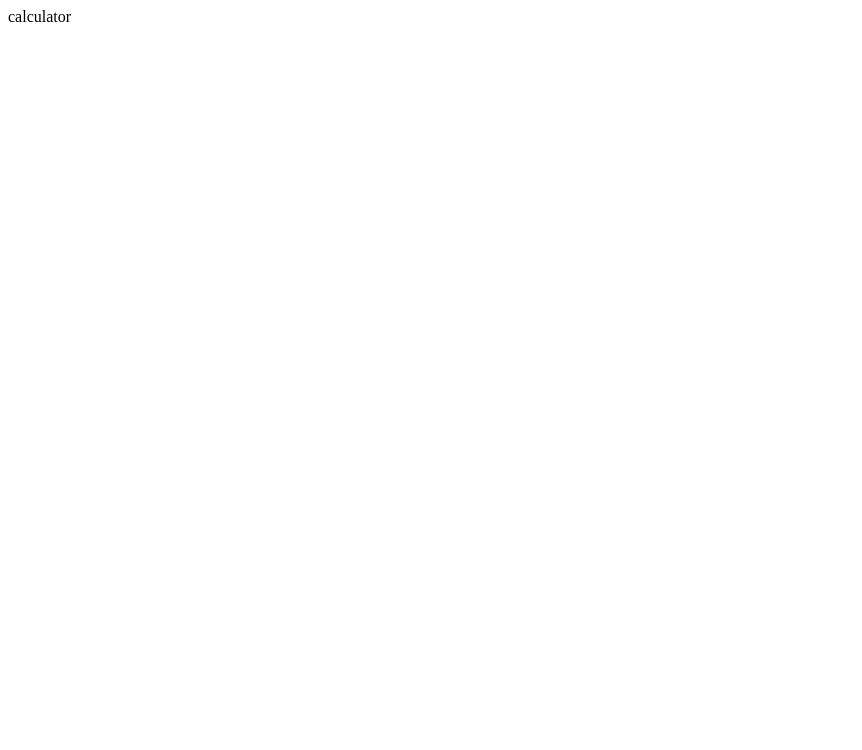
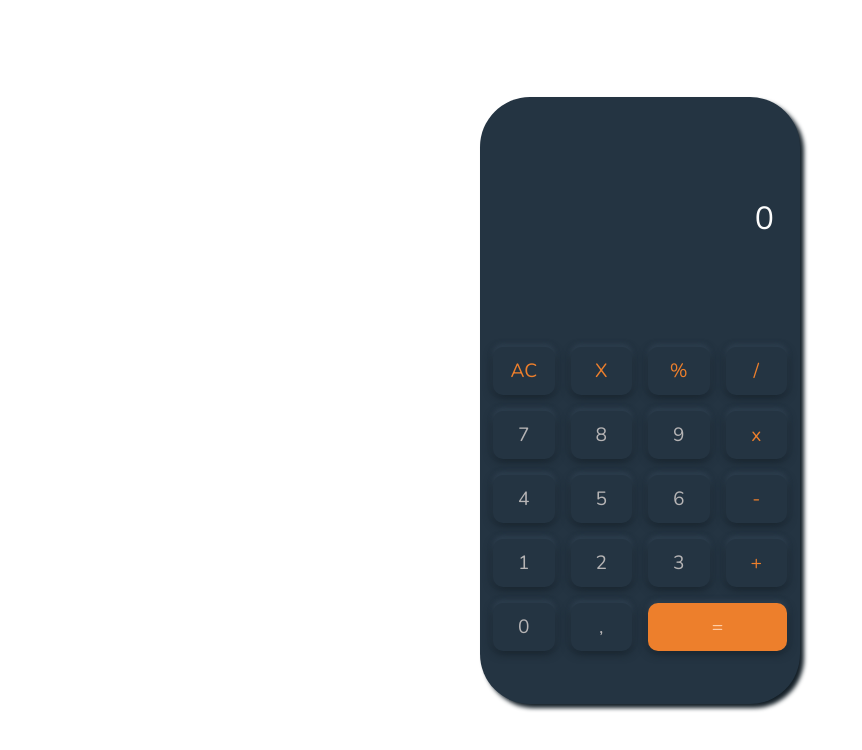
Before and after one commit to Cristlopezr/React-simple-calculator, a React (Vite) app: page / in a window 1280 px wide. Shown: the top 750 px of the page, without its empty margins (0-862 px from the left). Built offline with nearby package versions, Linux system fonts and the light colour scheme.

Commit message:
css ready

```diff
--- a/src/Calculator.jsx
+++ b/src/Calculator.jsx
@@ -1,5 +1,13 @@
-import React from 'react';
+import { ButtonGrid, Screen } from './components';
+import { useCalculate } from './hooks/useCalculate';
 
 export const Calculator = () => {
-	return <div>calculator</div>;
+	const { result, operation, action, onAddNumber, onClickAction } = useCalculate();
+
+	return (
+		<div className='calculator'>
+			<Screen result={result} operation={operation} />
+			<ButtonGrid onAddNumber={onAddNumber} onClickAction={onClickAction} />
+		</div>
+	);
 };
--- /dev/null
+++ b/src/components/Button.jsx
@@ -0,0 +1,7 @@
+export const Button = ({ digit, classes, handleClick }) => {
+	return (
+		<button onClick={() => handleClick(digit)} className={`${classes}`}>
+			{digit}
+		</button>
+	);
+};
--- /dev/null
+++ b/src/components/ButtonGrid.jsx
@@ -0,0 +1,41 @@
+import { Button } from './Button';
+import { calculator, actionTypes } from '../helpers';
+
+const classNames = {
+	equalButton: 'equal',
+	actionButton: 'action-btn',
+	digitButton: 'digitButton',
+};
+
+const equal = '=';
+
+export const ButtonGrid = ({ onAddNumber, onClickAction }) => {
+	return (
+		<div className='calculator__buttons'>
+			{calculator.map(digit =>
+				actionTypes.includes(digit) ? (
+					<Button
+						key={digit}
+						digit={digit}
+						classes={`${classNames.actionButton} ${classNames.digitButton}`}
+						handleClick={onClickAction}
+					/>
+				) : digit === equal ? (
+					<Button
+						key={digit}
+						digit={digit}
+						classes={`${classNames.equalButton} ${classNames.digitButton}`}
+						handleClick={onClickAction}
+					/>
+				) : (
+					<Button
+						key={digit}
+						digit={digit}
+						classes={classNames.digitButton}
+						handleClick={onAddNumber}
+					/>
+				)
+			)}
+		</div>
+	);
+};
--- /dev/null
+++ b/src/components/Screen.jsx
@@ -0,0 +1,8 @@
+export const Screen = ({ result, operation }) => {
+	return (
+		<div className='calculator__screen'>
+			<p className='screen__result'>{result}</p>
+			<p className='screen__operation'>{operation}</p>
+		</div>
+	);
+};
--- a/src/components/index.js
+++ b/src/components/index.js
@@ -1 +1,3 @@
-/* export * from './AddCategory'; */
+export * from './Button';
+export * from './ButtonGrid';
+export * from './Screen';
--- /dev/null
+++ b/src/helpers/actionTypes.js
@@ -0,0 +1 @@
+export const actionTypes = ['AC', 'X', '%', '/', 'x', '-', '+'];
--- /dev/null
+++ b/src/helpers/calculatorButtonText.js
@@ -0,0 +1,21 @@
+export const calculator = [
+	'AC',
+	'X',
+	'%',
+	'/',
+	'7',
+	'8',
+	'9',
+	'x',
+	'4',
+	'5',
+	'6',
+	'-',
+	'1',
+	'2',
+	'3',
+	'+',
+	'0',
+	',',
+	'=',
+];
--- /dev/null
+++ b/src/helpers/index.js
@@ -0,0 +1,2 @@
+export * from './calculatorButtonText';
+export * from './actionTypes';
--- /dev/null
+++ b/src/hooks/useCalculate.js
@@ -0,0 +1,89 @@
+import { useState } from 'react';
+
+const initialState = {
+	result: '0',
+	operation: '',
+	action: '',
+	restart: false,
+	lastNumberPicked: 0,
+	previousNumberPicked: 0,
+};
+
+export const useCalculate = () => {
+	const [calculation, setCalculation] = useState(initialState);
+
+	const { result, operation, action, lastNumberPicked, previousNumberPicked } = calculation;
+
+	const onAddNumber = number => {
+		if (calculation.result === '0')
+			return setCalculation(currentCalc => ({
+				...currentCalc,
+				result: number,
+				lastNumberPicked: number,
+			}));
+
+		calculation.restart
+			? setCalculation(currentCalc => ({
+					...currentCalc,
+					result: number,
+					restart: false,
+					lastNumberPicked: number,
+			  }))
+			: setCalculation(currentCalc => ({
+					...currentCalc,
+					result: currentCalc.result + number,
+					lastNumberPicked: Number(currentCalc.result + number),
+			  }));
+	};
+
+	const onClickAction = action => {
+		if (action === 'AC') {
+			setCalculation(initialState);
+			return;
+		}
+
+		if (action === '+') {
+			setCalculation(currentCalc => ({
+				...currentCalc,
+				operation: `${currentCalc.result} ${action}`,
+				restart: true,
+			}));
+			return;
+		}
+
+		if (action === '=') {
+			if (calculation.action === '+') {
+				setCalculation(currentCalc => ({
+					...currentCalc,
+					result: Number(currentCalc.result) + lastNumberPicked,
+					operation: ` ${currentCalc.result} ${action}`,
+					lastNumberPicked: Number(currentCalc.result),
+				}));
+				return;
+			}
+			setCalculation(currentCalc => ({
+				...currentCalc,
+				operation: `${currentCalc.result}`,
+				action: action,
+			}));
+			return;
+		}
+
+		setCalculation(currentCalc => ({
+			...currentCalc,
+			operation: `${currentCalc.result} ${action}`,
+			action: action,
+			restart: true,
+			lastNumberPicked: Number(currentCalc.result),
+		}));
+	};
+	console.log(lastNumberPicked);
+
+	return {
+		result,
+		operation,
+		action,
+		onAddNumber,
+		onClickAction,
+	};
+};
--- a/src/styles.css
+++ b/src/styles.css
@@ -0,0 +1,113 @@
+@import url('https://fonts.googleapis.com/css2?family=Nunito:wght@400;700&display=swap');
+
+:root {
+	--operation-btn-text-color: hsl(330, 1%, 51%);
+
+	--body-bg-color: #21232a;
+	--normal-btn-text-color: hsl(330, 1%, 71%);
+	--equal-btn-bg: hsl(26, 84%, 55%);
+	--equal-btn-text-color: hsl(26, 100%, 83%);
+	--equal-btn-bg-active: hsl(26, 83%, 65%);
+	--action-btn-text-color: hsl(26, 84%, 55%);
+	--normal-btn-bg-color: hsl(207, 29%, 20%);
+	--normal-btn-bg-color-active: hsl(207, 29%, 30%);
+	--btn-shadow-top-color: hsl(209, 26%, 30%);
+	--btn-shadow-bottom-color: hsl(207, 31%, 12%);
+	--calculator-bg-color: hsl(207, 29%, 20%);
+	--calculator-shadow-color: hsl(207, 31%, 12%);
+	--operation-text-color: hsl(220, 2%, 60%);
+	--result-text-color: hsl(0, 0%, 99%);
+	--outline-equal-btn: white;
+}
+
+*,
+*::after,
+*::before {
+	box-sizing: border-box;
+	font-family: 'Nunito', sans-serif;
+}
+
+body {
+	display: flex;
+	justify-content: center;
+	align-items: center;
+	height: 100vh;
+	margin: 0;
+}
+
+.calculator {
+	margin: auto;
+	background-color: var(--calculator-bg-color);
+	padding: 6.25rem 0.8125rem 3.3125rem;
+	border-radius: 50px;
+	box-shadow: 4px 4px 4px var(--calculator-shadow-color);
+	width: 320px;
+}
+
+.calculator__screen {
+	text-align: end;
+	padding: 0 0.8125rem;
+	color: var(--result-text-color);
+	margin-bottom: 2.0625rem;
+	word-wrap: break-word;
+}
+
+.screen__result {
+	font-size: 2rem;
+	margin: 0 0 2.875rem 0;
+}
+
+.screen__operation {
+	min-height: 28px;
+	color: var(--operation-text-color);
+	font-size: 1.3rem;
+	margin: 0;
+}
+
+.calculator__buttons {
+	display: grid;
+	grid-template-columns: repeat(4, minmax(2rem, 4rem));
+	grid-template-rows: repeat(5, 3rem);
+	gap: 1rem;
+}
+
+.digitButton {
+	padding: 0.3rem;
+	color: var(--normal-btn-text-color);
+	background-color: var(--normal-btn-bg-color);
+	font-size: 1.2rem;
+	border-radius: 10px;
+	border: none;
+	box-shadow: 0px 2px 10px var(--btn-shadow-bottom-color), 0px -2px 5px var(--btn-shadow-top-color);
+	outline: transparent;
+	transition: outline-color 0.5s;
+}
+.digitButton:hover {
+	cursor: pointer;
+}
+
+.digitButton:focus-visible {
+	outline: var(--equal-btn-bg) 2px solid;
+}
+
+.digitButton:active {
+	background-color: var(--normal-btn-bg-color-active);
+}
+
+.action-btn {
+	color: var(--action-btn-text-color);
+}
+
+.equal {
+	grid-column: span 2;
+	background-color: var(--equal-btn-bg);
+	color: var(--equal-btn-text-color);
+}
+
+.equal:active {
+	background-color: var(--equal-btn-bg-active);
+}
+
+.equal:focus-visible {
+	outline: var(--outline-equal-btn) 2px solid;
+}
```
